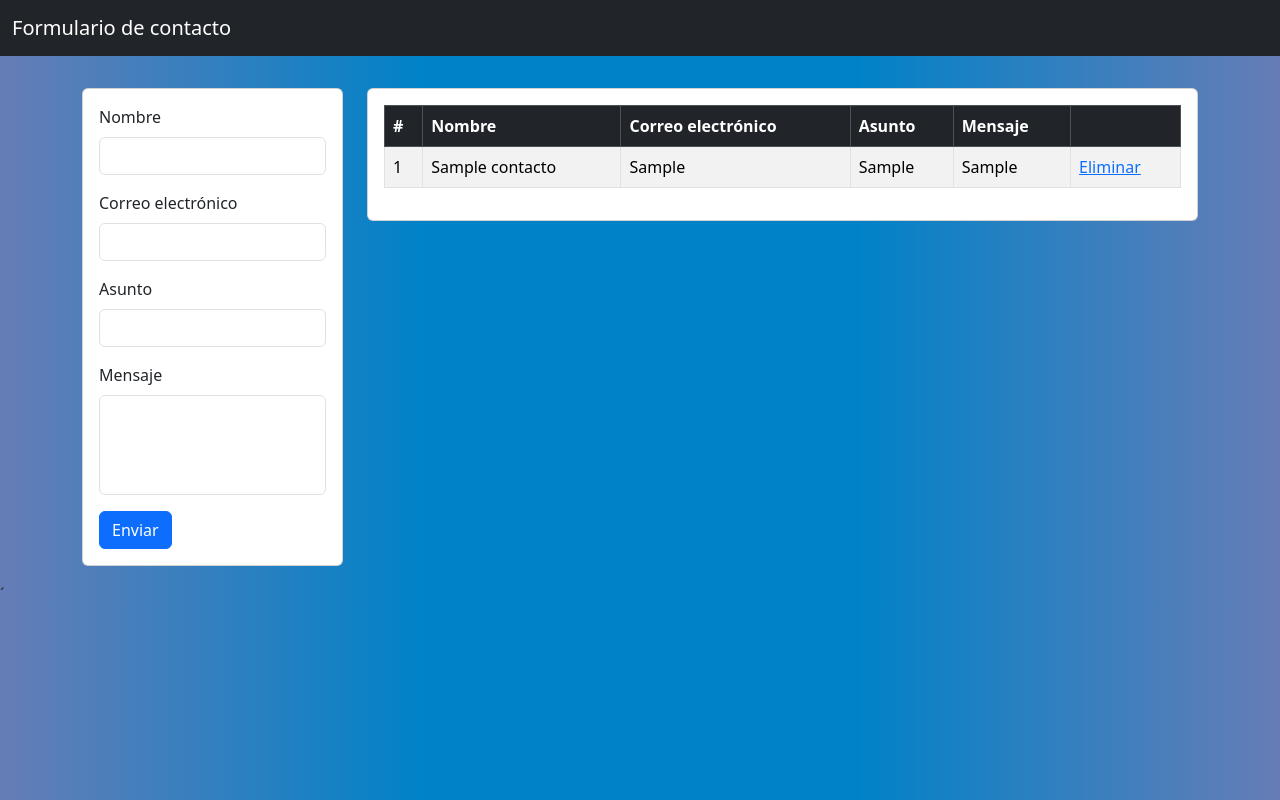
After one commit to w3che/Proyectos, a PHP site: page / in a window 1280 px wide. The commit adds this page. Run offline with PHP 8.4, Linux system fonts and the light colour scheme; tables that the repository leaves empty or names only in its code hold one stand-in row (values such as "Sample post"); data that the repository does not hold is empty.

Commit message:
Actualizacion

```diff
--- a/formulario/connection/connection.php
+++ b/formulario_de_contacto/connection/connection.php
@@ -1,8 +1,8 @@
 <?php
-$hostname = "localhost";
-$username = "root";
-$password = "";
-$database = "formulario";
+$hostname = "mysql-jcphp.alwaysdata.net";
+$username = "jcphp_parcial1";
+$password = "Pr0gr4m4c10nWEB";
+$database = "jcphp_dbcontactos";
 
 $connection = mysqli_connect($hostname, $username, $password, $database);
 
--- a/formulario/css/interfaz.css
+++ b/formulario_de_contacto/css/styles.css
@@ -1,4 +1,8 @@
-body {
+textarea {
+    resize: none;
+  }
+
+  body {
     background: #667db6;  /* fallback for old browsers */
     background: -webkit-linear-gradient(to right, #667db6, #0082c8, #0082c8, #667db6);  /* Chrome 10-25, Safari 5.1-6 */
     background: linear-gradient(to right, #667db6, #0082c8, #0082c8, #667db6); /* W3C, IE 10+/ Edge, Firefox 16+, Chrome 26+, Opera 12+, Safari 7+ */
--- a/formulario/function/delete.php
+++ b/formulario_de_contacto/function/delete.php
@@ -1,11 +1,9 @@
 <?php
-// Exclusivo para probar recibimiento de datos
-//print_r($_POST);
 require ('../connection/connection.php');
 
 $id = $_GET['id'];
 
-$query = "DELETE FROM usuario WHERE id_usuario = '$id'";
+$query = "DELETE FROM contactos WHERE id_contacto = '$id'";
 
 $ejecutar = mysqli_query($connection, $query);
 
--- /dev/null
+++ b/formulario_de_contacto/index.php
@@ -0,0 +1,90 @@
+<!DOCTYPE html>
+<html lang="en">
+<head>
+    <meta charset="UTF-8">
+    <meta name="viewport" content="width=device-width, initial-scale=1.0">
+    <title>Formulario de contacto</title>
+    <!-- Bootstrap CSS v5.3.1 -->
+    <link href="https://cdn.jsdelivr.net/npm/bootstrap@5.3.1/dist/css/bootstrap.min.css" rel="stylesheet" integrity="sha384-4bw+/aepP/YC94hEpVNVgiZdgIC5+VKNBQNGCHeKRQN+PtmoHDEXuppvnDJzQIu9" crossorigin="anonymous">
+    <!-- Custom CSS -->
+    <link rel="stylesheet" href="css/styles.css">
+</head>
+<body>
+    <nav class="navbar navbar-expand-lg navbar-dark bg-dark">
+        <div class="container-fluid">
+            <a class="navbar-brand" href="#">Formulario de contacto</a>
+        </div>
+    </nav>
+    <main>
+        <div class="container h-100" style="padding-top: 2rem;">
+            <div class="row justify-content-center align-item-center h-100">
+                <div class="col-12 col-sm-12 col-md-3 mb-3">
+                    <div class="card">
+                        <div class="card-body">
+                            <form action="./function/insert.php" method="post">
+                                <div class="mb-3">
+                                    <label class="form-label">Nombre</label>
+                                    <input name="nombre" type="text" class="form-control">
+                                </div>
+                                <div class="mb-3">
+                                    <label class="form-label">Correo electrónico</label>
+                                    <input name="correo" type="email" class="form-control">
+                                </div>
+                                <div class="mb-3">
+                                    <label class="form-label">Asunto</label>
+                                    <input name="asunto" type="text" class="form-control">
+                                </div>
+                                <div class="mb-3">
+                                    <label class="form-label">Mensaje</label>
+                                    <textarea name="mensaje" class="form-control" style="height: 100px"></textarea>
+                                </div>
+                                <button type="submit" class="btn btn-primary">Enviar</button>
+                            </form>
+                        </div>
+                    </div>
+                </div>
+                <div class="col-12 col-sm-12 col-md-9 mb-9">
+                    <div class="card">
+                        <div class="card-body">
+                            <div class="table-responsive">
+                                <table class="table table-striped table-bordered">
+                                    <thead class="table-dark">
+                                        <tr>
+                                            <th scope="col">#</th>
+                                            <th scope="col">Nombre</th>
+                                            <th scope="col">Correo electrónico</th>
+                                            <th scope="col">Asunto</th>
+                                            <th scope="col">Mensaje</th>
+                                            <th scope="col"></th>
+                                        </tr>
+                                    </thead>
+                                    <tbody>
+                                    <?php
+                                        require("./connection/connection.php");
+                                        $query = "SELECT * FROM contactos";
+                                        $ejecutar = mysqli_query($connection, $query);
+                                        $contador = 1;
+                                        while ($fila = mysqli_fetch_array($ejecutar)) {
+                                        ?>
+                                        <tr>
+                                            <td scope="row"><?php echo $contador;?></td>
+                                            <td scope="row"><?php echo $fila['nombre'];?></td>
+                                            <td scope="row"><?php echo $fila['correo'];?></td>
+                                            <td scope="row"><?php echo $fila['asunto'];?></td>
+                                            <td scope="row"><?php echo $fila['mensaje'];?></td>
+                                            <td scope="row"><a href="./function/delete.php?id=<?php echo $fila['id_contacto'];?>">Eliminar</a></td>
+                                        </tr>
+                                        <?php $contador++;} ?>
+                                    </tbody>
+                                </table>
+                            </div>
+                        </div>
+                    </div>
+                </div>
+            </div>
+        </div>
+    </main>
+    <!-- Bootstrap-->´
+    <script src="https://cdn.jsdelivr.net/npm/bootstrap@5.3.1/dist/js/bootstrap.bundle.min.js" integrity="sha384-HwwvtgBNo3bZJJLYd8oVXjrBZt8cqVSpeBNS5n7C8IVInixGAoxmnlMuBnhbgrkm" crossorigin="anonymous"></script>
+</body>
+</html>
```
Also changed, not shown: formulario/function/insert.php (deleted, +0 -17 lines), formulario/index.php (deleted, +0 -99 lines), formulario_de_contacto/datos.php (added, +11 -0 lines), formulario_de_contacto/function/insert.php (added, +12 -0 lines), formulario/function/update.php (deleted).
